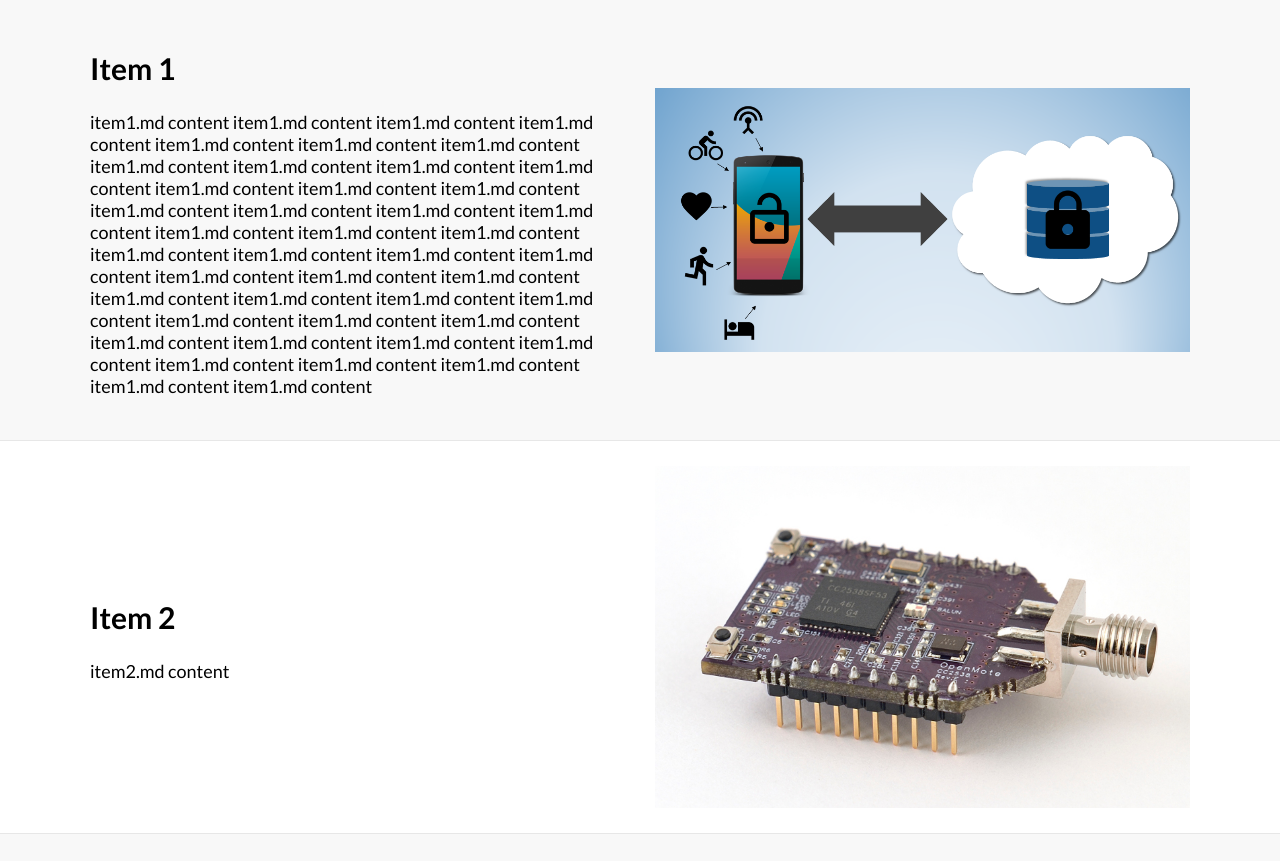
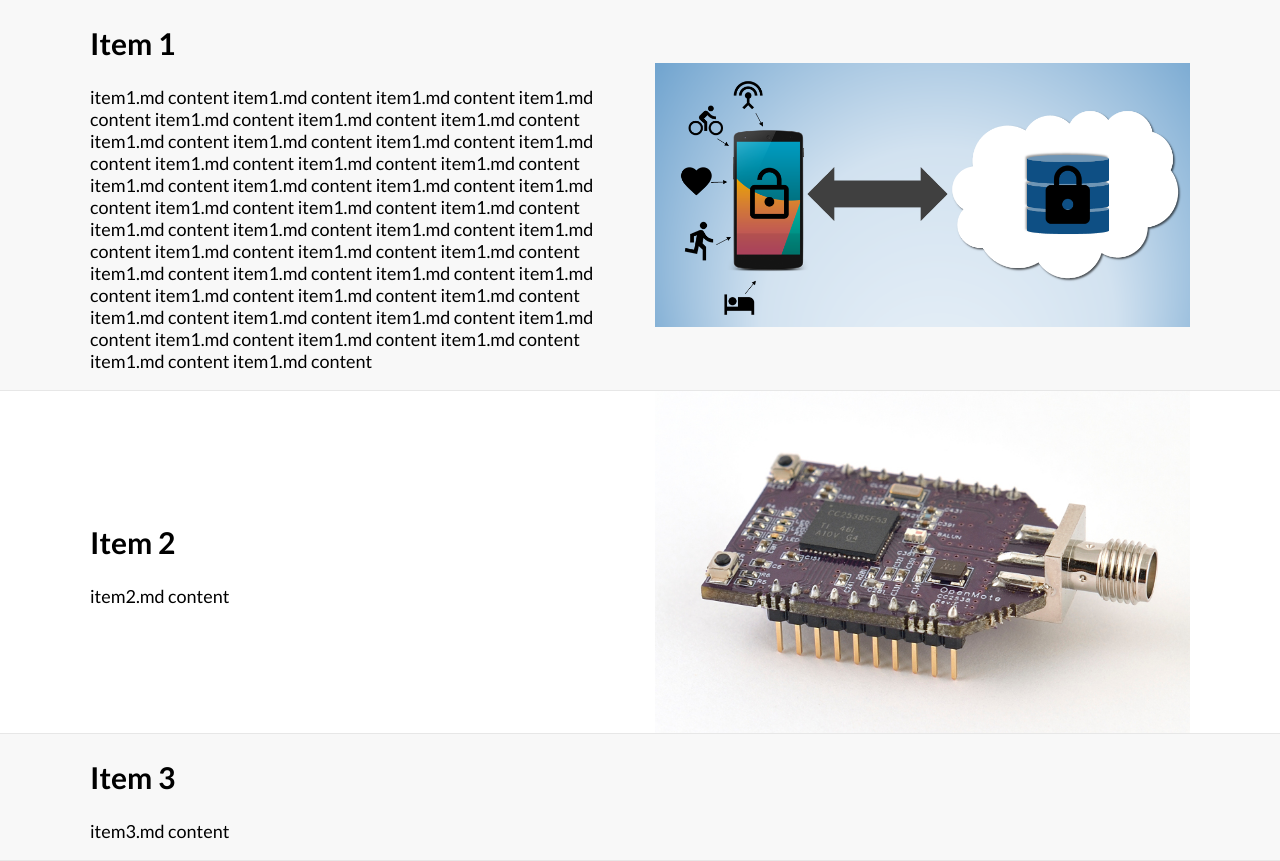
Before and after one commit to Talos-crypto/talos-crypto, a Jekyll site: the page built from index.md, in a window 1280 px wide. Shown: the part 442-1303 px from the top of the page. Built offline with Jekyll 4.4.1, drawn with Linux system fonts in a browser that asks for light colours; grey boxes are pictures that could not be loaded.

```diff
--- a/assets/css/custom.scss
+++ b/assets/css/custom.scss
@@ -232,7 +232,7 @@
     overflow: hidden;
     padding: 12.5px;
     @media (min-width: $media-cutoff) {
-    padding: 25px;
+    padding: 0 25px;
     }
 }
 
```
Also changed, not shown: _team-members/alexander_viand.md (+1 -1 lines).
